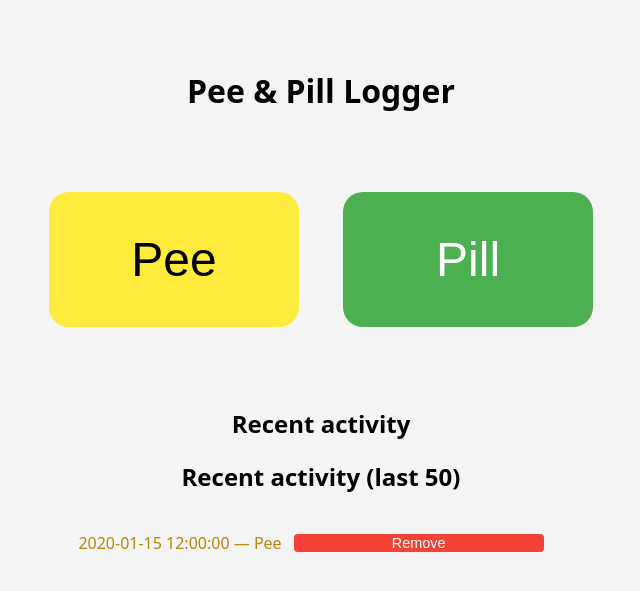
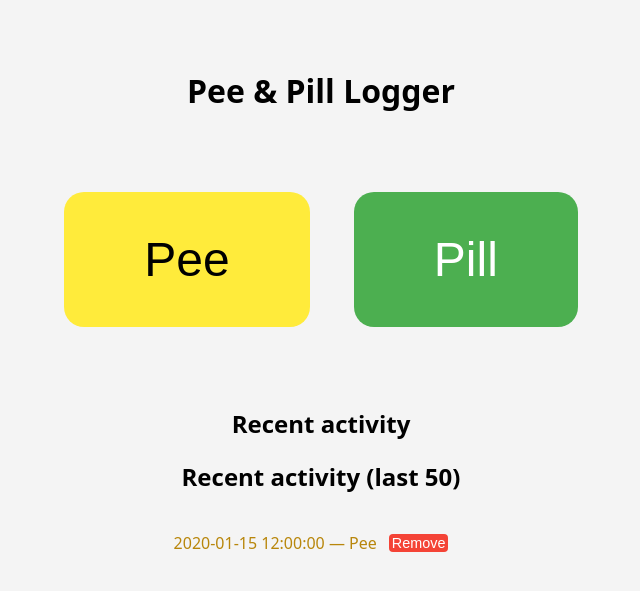
Before and after one commit to vladimir-zolotykh/bathlog, a Django app: page / in a window 1280 px wide. Shown: the top 591 px of the page, without its empty margins (319-959 px from the left). Run offline with Django 5.2, Linux system fonts and the light colour scheme; tables that the repository leaves empty hold one stand-in row (values such as "Sample post").

Commit message:
Make min-width smaller
min-width: 40px;

```diff
--- a/timestamp/templates/timestamp/home.html
+++ b/timestamp/templates/timestamp/home.html
@@ -15,7 +15,7 @@
             border: none;
             border-radius: 20px;
             cursor: pointer;
-            min-width: 250px;
+            min-width: 40px;
         }
         .action-button {
             font-size: 0.9rem;     /* was 1.2rem */
```
